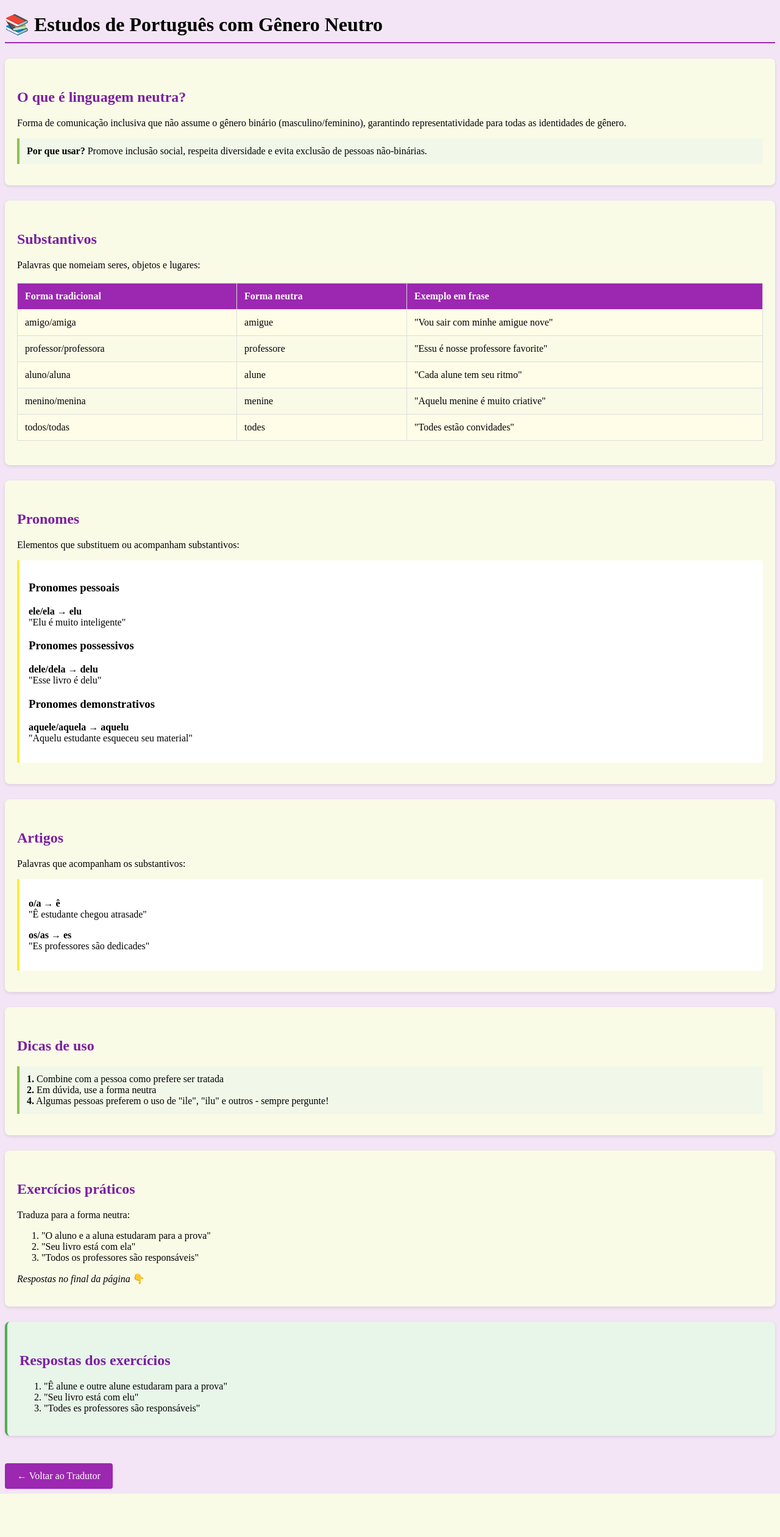
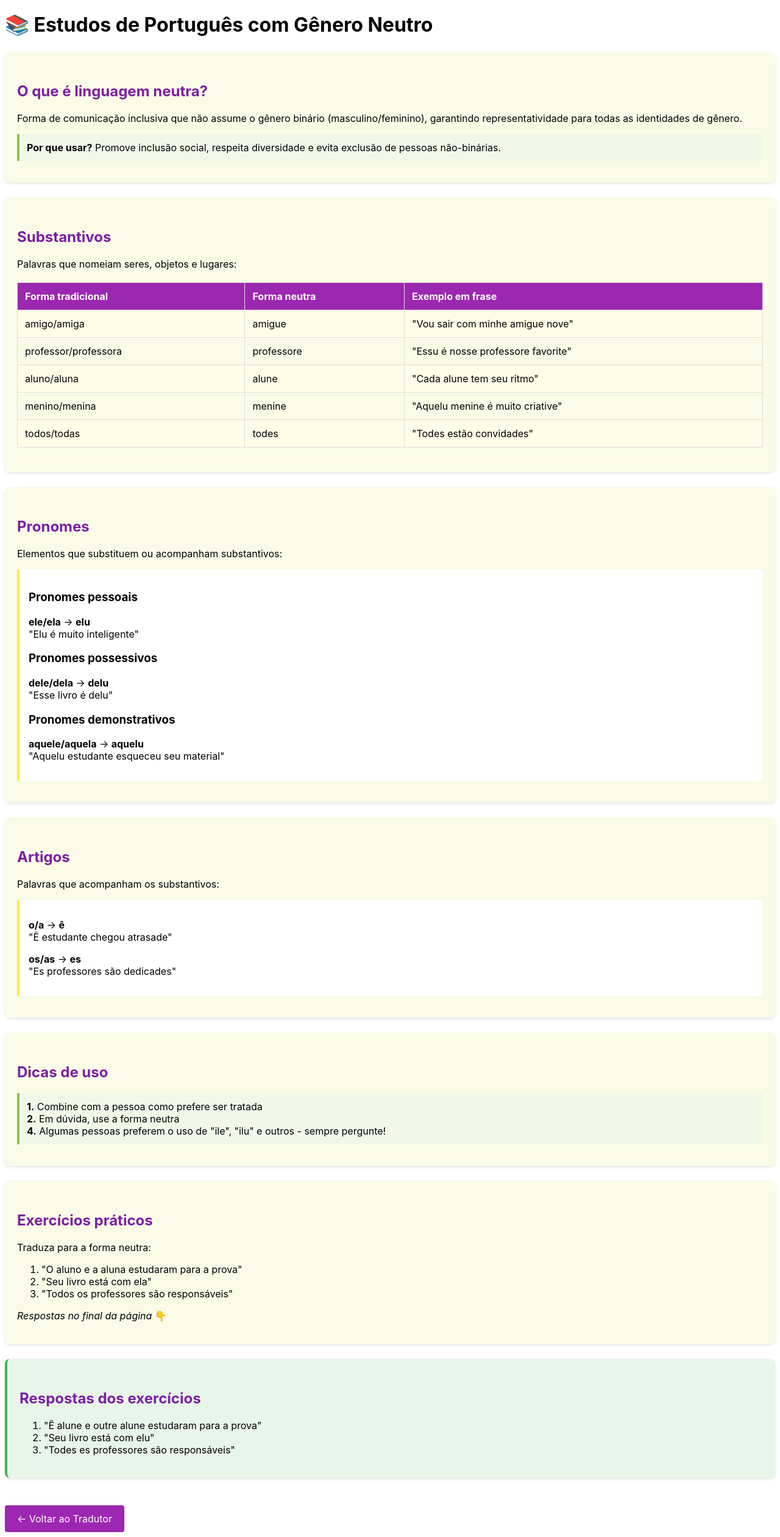
Before and after one commit to alexmattinelli/tradutor_genero_neutro, a Flask app: page /estudos in a window 1280 px wide. Shown: the whole page at 61% size. Before the commit the page ends 2450 px from the top, so only its background shows below. Run offline with Flask 3, Linux system fonts and the light colour scheme.

Commit message:
Update estudos.html

```diff
--- a/templates/estudos.html
+++ b/templates/estudos.html
@@ -4,6 +4,10 @@
     <title>Estudos - Português com Gênero Neutro</title>
     <style>
 body {
+    font-family: 'Inter', sans-serif; /* Fonte principal */
+    /* Mantenha o resto do seu CSS atual */
+}
+
     /* Gradiente suave com roxo e amarelo */
     background: linear-gradient(135deg, #f3e5f5 0%, #fff9c4 100%);
 
```
